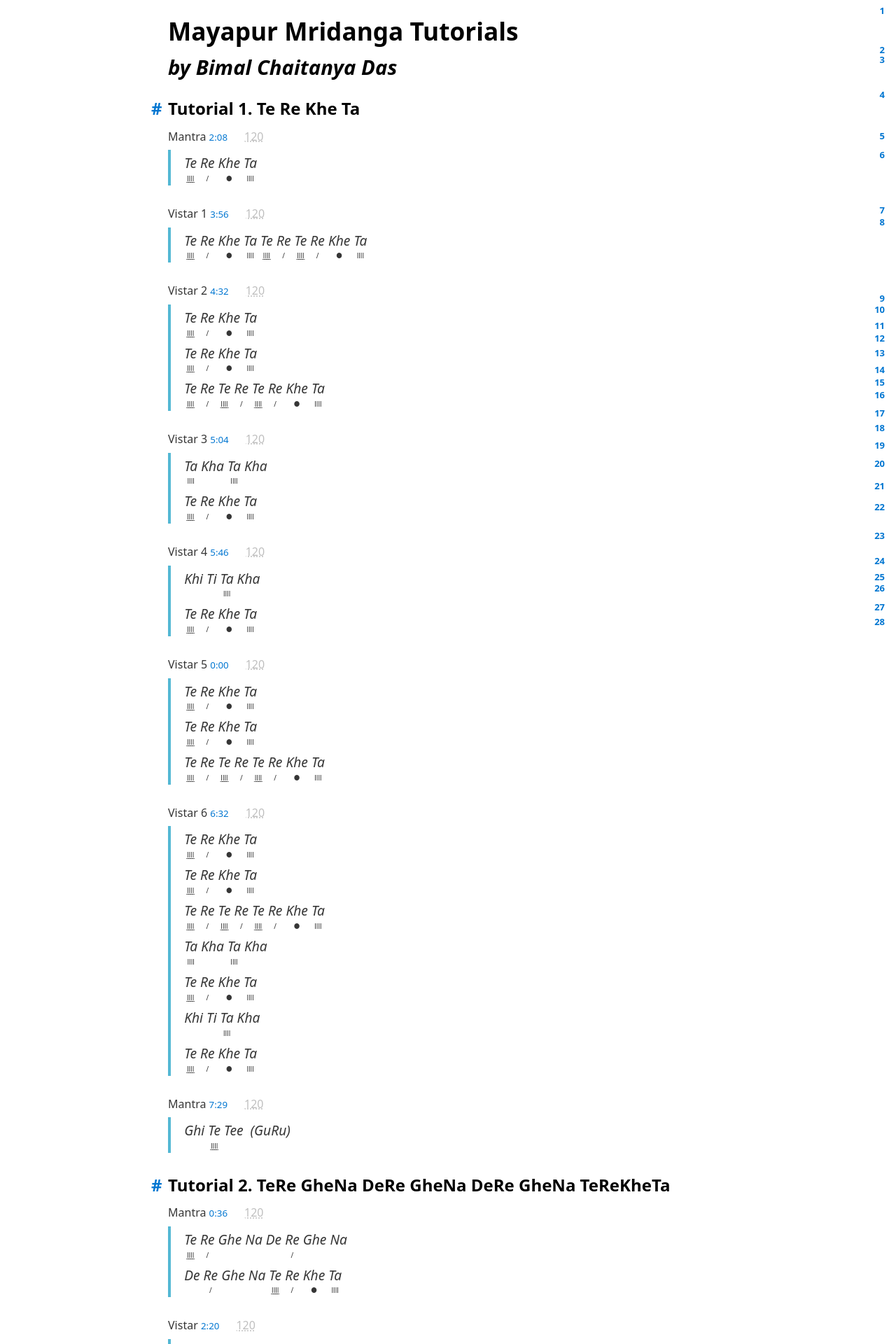
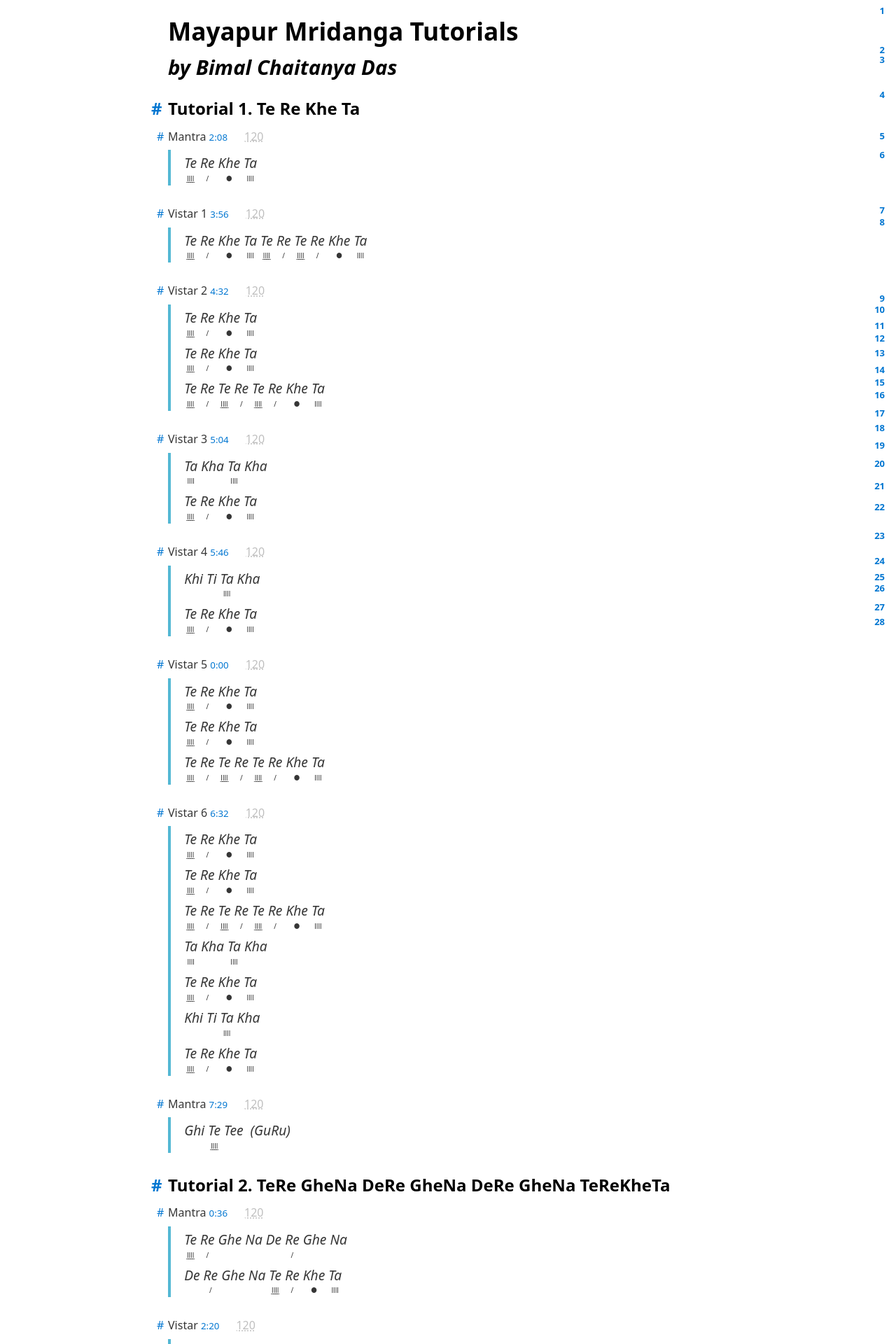
Before and after one commit to krishnized/mridang.am, a Jekyll site: the page built from mayapur-mridang.md, in a window 1280 px wide. Shown: the top 1920 px of the page at 70% size. Built offline with Jekyll 4.4.1, drawn with Linux system fonts in a browser that asks for light colours; some of the changed text lies outside the part shown.

Commit message:
Make vistar anchorable

```diff
--- a/_layouts/default.html
+++ b/_layouts/default.html
@@ -92,7 +92,7 @@
                 const quoteHref = bq.querySelector('a')
                 if (quoteHref) {
                   // const quoteTitle = h`<span class="subtitle trackable-bpm youtube-link" id="">${quoteHref?.textContent || ''}</span>`
-                  sectionEl.append(h`<span data-youtube="${quoteHref.href}" class="subtitle trackable-bpm" id="${h2.id}-${++count}">${quoteHref?.textContent || ''}</span>`)
+                  sectionEl.append(h`<span data-youtube="${quoteHref.href}" class="anchorable subtitle trackable-bpm" id="${h2.id}-${++count}">${quoteHref?.textContent || ''}</span>`)
                   quoteHref?.remove()
                   h`<${bq} class="mantra"><p>${bq.textContent.trim()}</p></>`
                 }
--- a/assets/main.css
+++ b/assets/main.css
@@ -139,9 +139,9 @@ blockquote ruby {
 .anchorable .anchor {
   /*opacity: 0;*/
   position: absolute;
-  left: -1.5rem;
-  padding: 1.5rem;
-  margin:  -1.5rem;
+  left: -1em;
+  padding: 1em;
+  margin:  -1em;
 }
 .anchorable:hover .anchor {
   /*opacity: 1;*/
```
